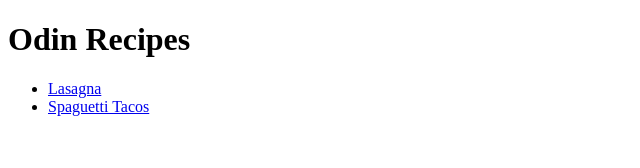
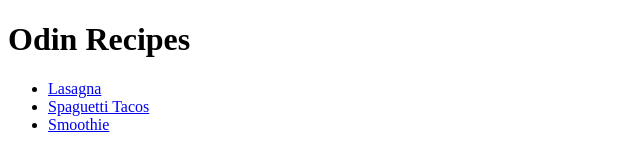
Before and after one commit to Daves26/odin-recipes, a plain HTML site: page index.html in a window 1280 px wide. Shown: the full height of the page, 0-640 px from the left. Drawn offline with Linux system fonts and the light colour scheme.

Commit message:
Smoothie link added to index

```diff
--- a/index.html
+++ b/index.html
@@ -10,6 +10,7 @@
     <ul>
         <li><a href="./recipes/lasagna.html">Lasagna</a></li>
         <li><a href="./recipes/spaguetti-tacos.html">Spaguetti Tacos</a></li>
+        <li><a href="./recipes/smoothie.html">Smoothie</a></li>
     </ul>
 </body>
 </html>
```
